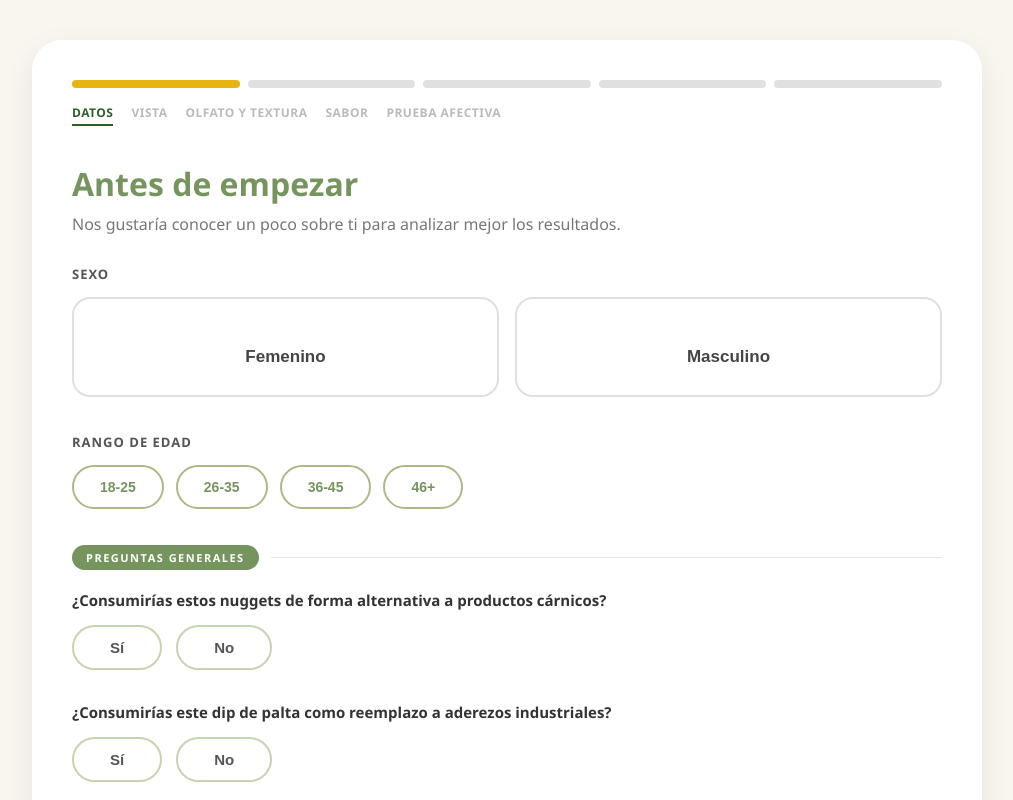
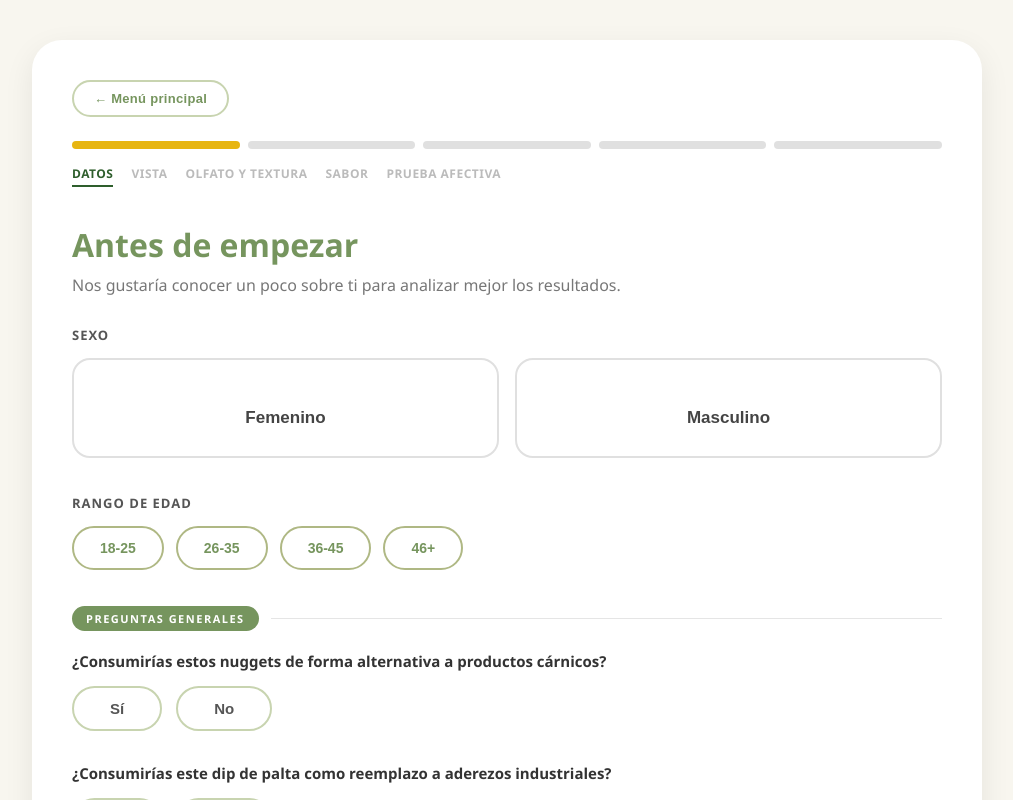
Before and after one commit to noeediez/TPI-Sistemas-Nutricion, a Next.js app in the folder frontend/: page /encuesta in a window 1280 px wide. Shown: the top 800 px of the page, without its empty margins (133-1146 px from the left). Built offline with nearby package versions, Linux system fonts and the light colour scheme.

Commit message:
encuesta terminada

```diff
--- a/frontend/app/encuesta/page.tsx
+++ b/frontend/app/encuesta/page.tsx
@@ -1,6 +1,7 @@
 "use client";
 
 import { useState } from "react";
+import { useRouter } from "next/navigation";
 
 // ── Tipos ──────────────────────────────────────────────
 interface OpcionEscala {
@@ -57,7 +58,7 @@ const ESCALA_TEXTURA: OpcionEscala[] = [
   { valor: 4, etiqueta: "Crocante" },
   { valor: 3, etiqueta: "Blanda" },
   { valor: 2, etiqueta: "Muy blanda" },
-  { valor: 1, etiqueta: "Pastosa" },
+  { valor: 1, etiqueta: "Demasiado blanda" },
 ];
 
 const ESCALA_GENERAL: OpcionEscala[] = [
@@ -156,6 +157,7 @@ function Seccion({ titulo }: { titulo: string }) {
 const PASOS_LABELS = ["DATOS", "VISTA", "OLFATO Y TEXTURA", "SABOR", "PRUEBA AFECTIVA"];
 
 export default function EncuestaPage() {
+  const router = useRouter();
   const [paso, setPaso] = useState(1);
   const [sexo, setSexo] = useState("");
   const [edad, setEdad] = useState("");
@@ -249,9 +251,25 @@ export default function EncuestaPage() {
         <div style={{ width: "100%", maxWidth: "950px", background: "white", borderRadius: "30px", padding: "70px 40px", boxShadow: "0 10px 30px rgba(0,0,0,0.08)", textAlign: "center" }}>
           <div style={{ fontSize: "64px", marginBottom: "24px" }}>🥑</div>
           <h1 style={{ color: "#76955E", marginBottom: "14px" }}>¡Muchas gracias!</h1>
-          <p style={{ color: "#777", fontSize: "16px", maxWidth: "420px", margin: "0 auto" }}>
+          <p style={{ color: "#777", fontSize: "16px", maxWidth: "420px", margin: "0 auto 32px" }}>
             Tu opinión es muy importante para nosotros. Las respuestas fueron registradas correctamente.
           </p>
+          <button
+            onClick={() => router.push("/")}
+            style={{
+              background: "#76955E",
+              color: "white",
+              border: "none",
+              padding: "14px 36px",
+              borderRadius: "14px",
+              fontWeight: "700",
+              fontSize: "15px",
+              cursor: "pointer",
+              boxShadow: "0 4px 12px rgba(118,149,94,0.3)",
+            }}
+          >
+            ← Volver al inicio
+          </button>
         </div>
       </main>
     );
@@ -260,6 +278,35 @@ export default function EncuestaPage() {
   return (
     <main style={{ minHeight: "100vh", background: "#F8F6EF", display: "flex", justifyContent: "center", alignItems: "center", padding: "40px" }}>
       <div style={{ width: "100%", maxWidth: "950px", background: "white", borderRadius: "30px", padding: "40px", boxShadow: "0 10px 30px rgba(0,0,0,0.08)" }}>
+
+        {/* BOTÓN MENÚ PRINCIPAL */}
+        <div style={{ display: "flex", justifyContent: "flex-start", marginBottom: "24px" }}>
+          <button
+            onClick={() => router.push("/")}
+            style={{
+              display: "flex",
+              alignItems: "center",
+              gap: "8px",
+              background: "transparent",
+              border: "2px solid #C8D4B0",
+              color: "#76955E",
+              fontWeight: "700",
+              fontSize: "13px",
+              padding: "9px 20px",
+              borderRadius: "30px",
+              cursor: "pointer",
+              letterSpacing: "0.3px",
+            }}
+            onMouseEnter={(e) => {
+              (e.currentTarget as HTMLButtonElement).style.background = "#F3F7EE";
+            }}
+            onMouseLeave={(e) => {
+              (e.currentTarget as HTMLButtonElement).style.background = "transparent";
+            }}
+          >
+            ← Menú principal
+          </button>
+        </div>
 
         {/* BARRA DE PROGRESO */}
         <div style={{ display: "flex", gap: "8px", marginBottom: "16px" }}>
```
